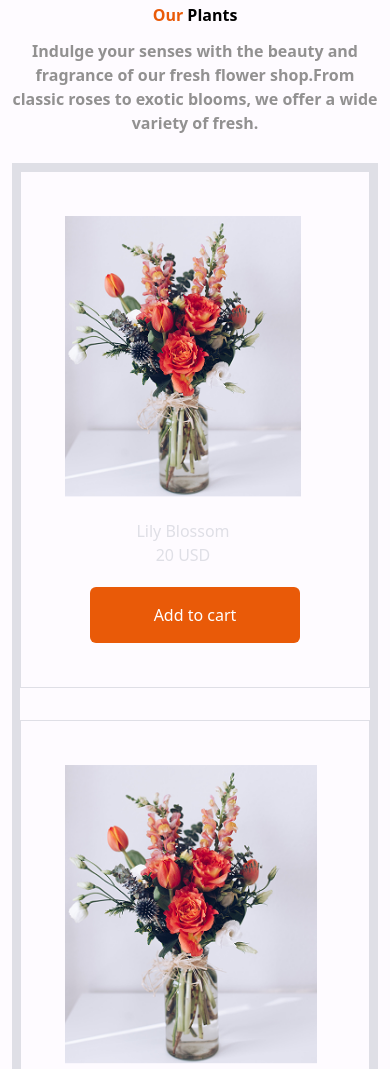
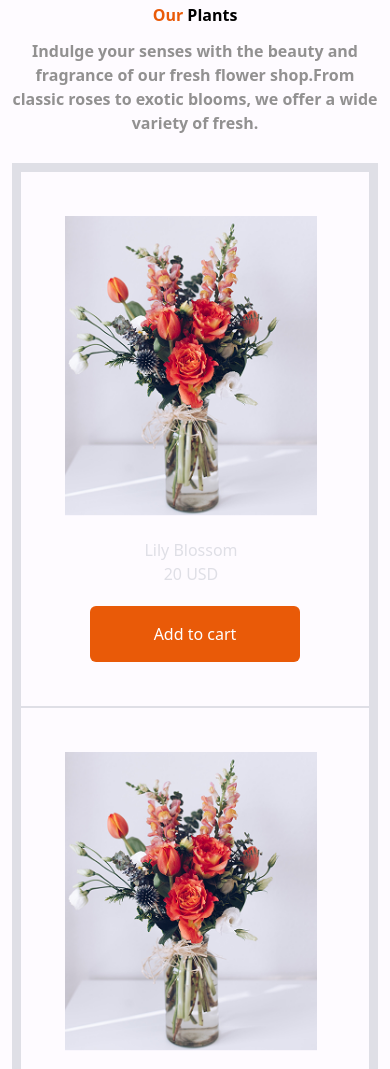
Before and after one commit to Jannatulferdous2/responsive-flower-website, a plain HTML site: page index.html in a window 390 px wide. Shown: the part 526-1595 px from the top of the page. Drawn offline with nearby package versions, Linux system fonts and the light colour scheme.

Commit message:
adjusting for responsive

```diff
--- a/index.html
+++ b/index.html
@@ -74,9 +74,9 @@
         <p class="sm:text-2xl py-3 text-center  text-[#929191] mx-auto max-w-5xl" >Indulge your senses with the beauty and fragrance of our fresh flower shop.From <br> classic roses to exotic blooms, we offer a wide variety of fresh.</p>
     </div>
     <!--card parent-->
-<div  class="grid grid-cols-1 border-8 relative sm:grid-cols-2 lg:grid-cols-4  gap-8 ">
+<div  class="sm:grid grid-cols-1 sm:grid-cols-2 border-8 relative lg:grid-cols-4  gap-8 ">
 <!--card1-->
-<div class="flex flex-col items-center  mb-[0px] gap-[20px] md:px-14 p-11 border sm:border-t-0 md:border-l-0 space-x-6 hover:bg-amber-200 ">
+<div class="flex flex-col sm-flex-col items-center  mb-[0px] gap-[20px] md:px-14 p-11 border sm:border-t-0 md:border-l-0 space-x-2 hover:bg-amber-200 ">
     <div>
         <img src="assets/sample-flower-image.png" alt="">
     </div>
```
